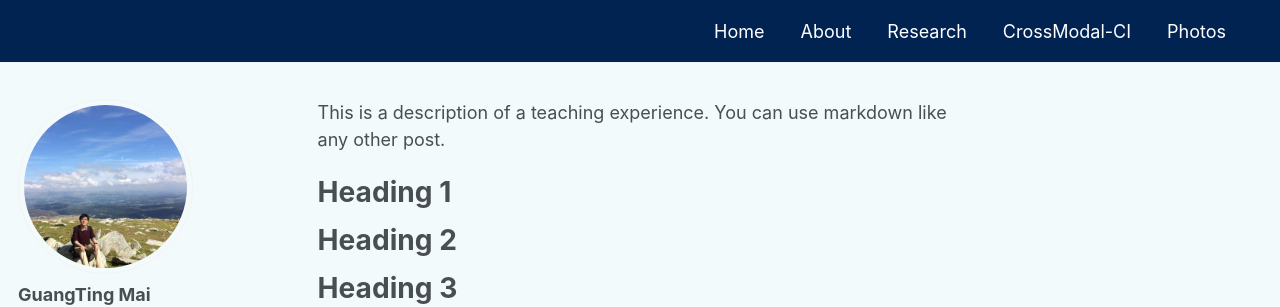
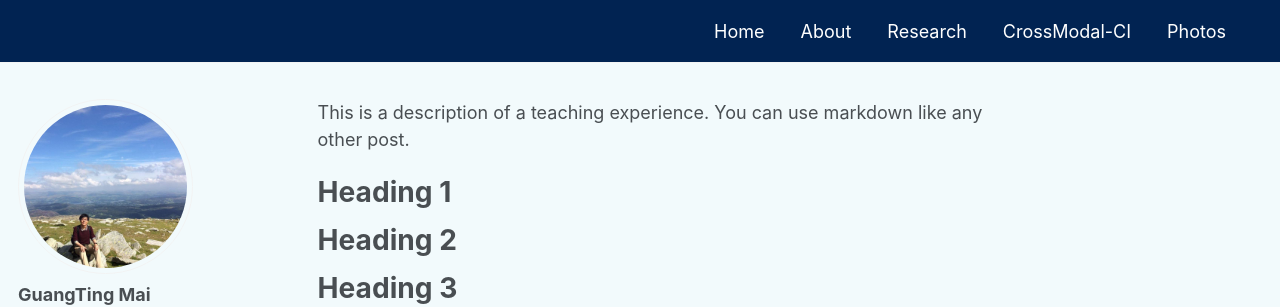
Before and after one commit to guangtingmai/guangtingmai.github.io, a Jekyll site: the page built from _teaching/2015-spring-teaching-2.md, in a window 1280 px wide. Shown: the top 307 px of the page. Built offline with Jekyll 4.4.1, drawn with Linux system fonts in a browser that asks for light colours.

Commit message:
Update custom.scss

```diff
--- a/_sass/custom.scss
+++ b/_sass/custom.scss
@@ -99,8 +99,8 @@ a:hover {
 /* Push all right-side content away from the left sidebar */
 .page__content {
   margin-left: 2rem !important; /* adjust as needed */
-  width: 81%;
-  max-width: 86%;  /* optional: prevent overflow */
+  width: 84%;
+  max-width: 90%;  /* optional: prevent overflow */
 }
 
 .archive > * {
```
